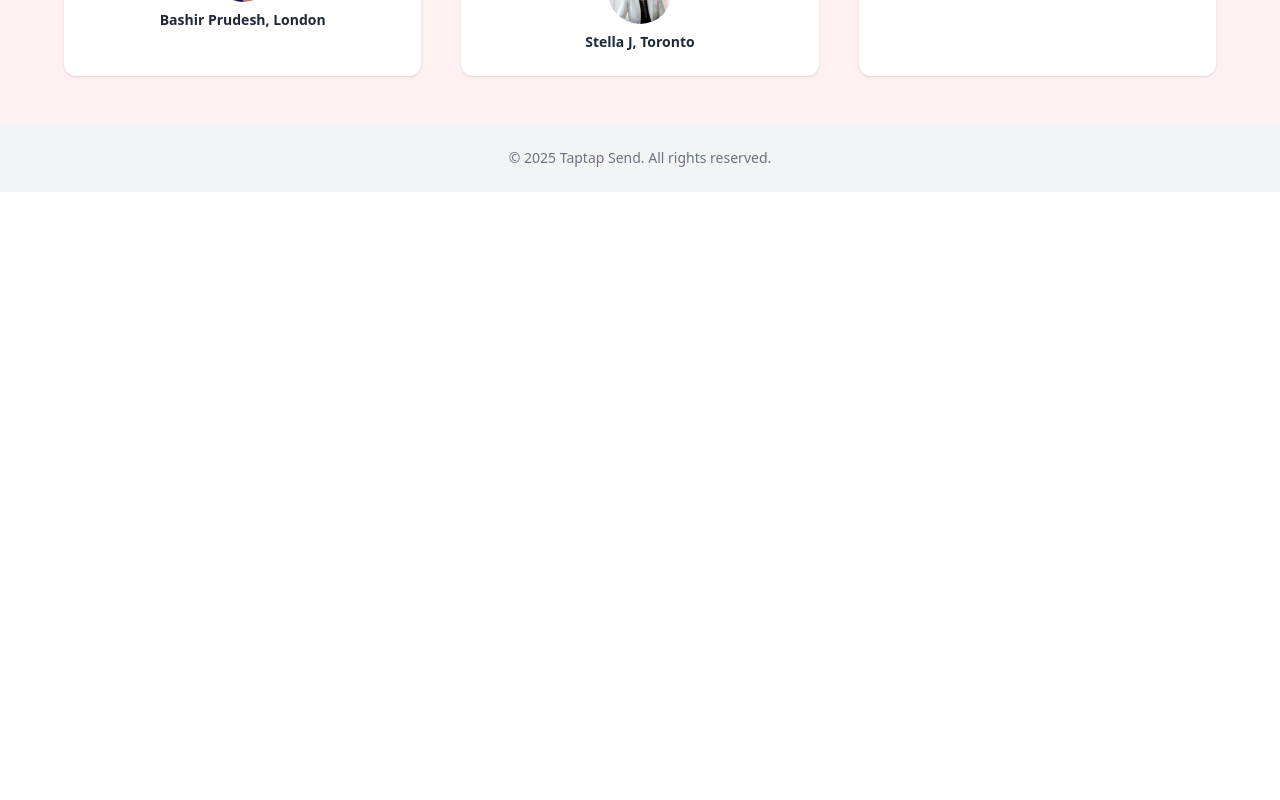
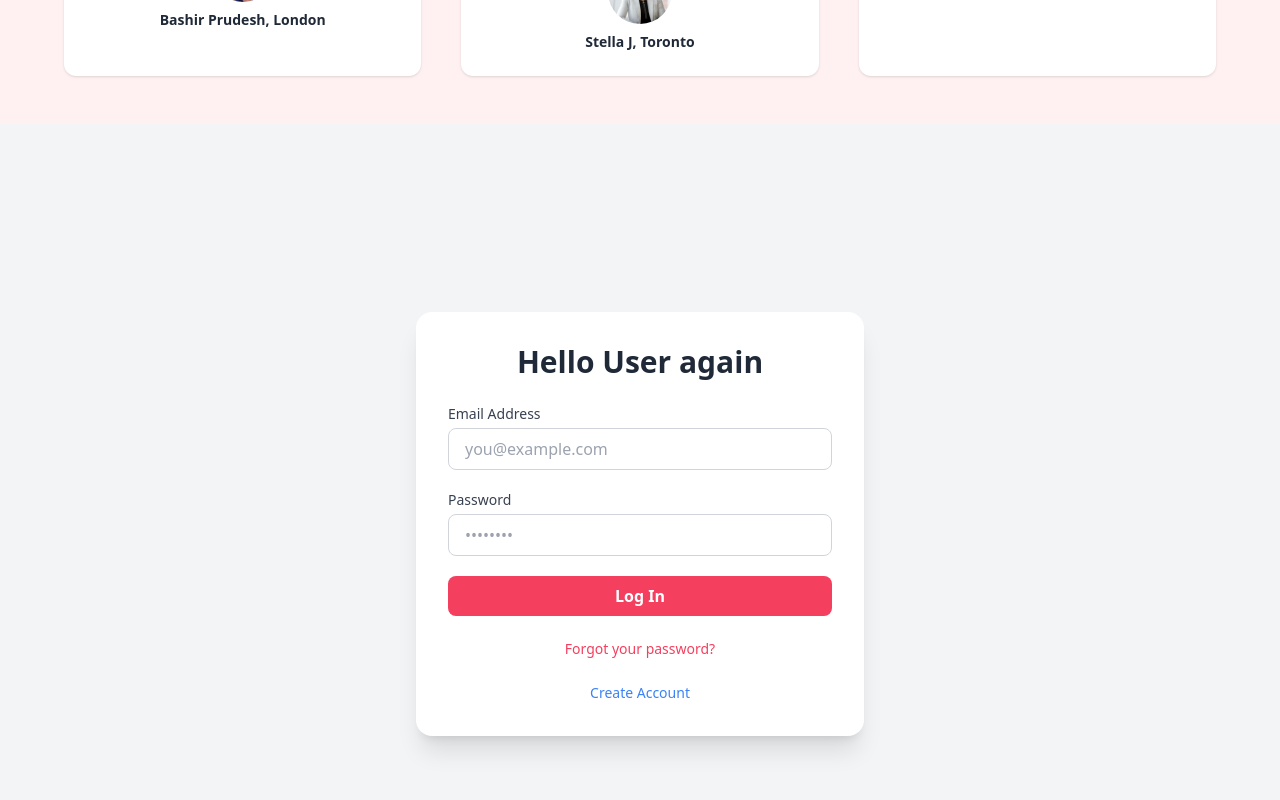
Before and after one commit to Willowusu/money-transfer, a React (Vite) app: page / in a window 1280 px wide. Shown: the part 2780-3580 px from the top of the page. Before the commit the page ends 2972 px from the top, so only its background shows below. Built offline with nearby package versions, Linux system fonts and the light colour scheme.

Commit message:
Worked on login screen

```diff
--- /dev/null
+++ b/src/components/Login.jsx
@@ -0,0 +1,71 @@
+import React from "react";
+
+const Login = () => {
+  return (
+    <section className="min-h-screen flex items-center justify-center bg-gray-100">
+      <div className="w-full max-w-md bg-white p-8 rounded-2xl shadow-xl">
+        <h2 className="text-3xl font-bold text-center text-gray-800 mb-6">
+          Hello User again
+        </h2>
+        <form className="space-y-5">
+          {/* Email */}
+          <div>
+            <label
+              htmlFor="email"
+              className="block text-sm text-left font-medium text-gray-700 "
+            >
+              Email Address
+            </label>
+            <input
+              type="email"
+              id="email"
+              placeholder="you@example.com"
+              className="mt-1 w-full px-4 py-2 border border-gray-300 rounded-lg focus:outline-none focus:ring-2 focus:ring-blue-500"
+              required
+            />
+          </div>
+
+          {/* Password */}
+          <div>
+            <label
+              htmlFor="password"
+              className="block text-sm text-left font-medium text-gray-700"
+            >
+              Password
+            </label>
+            <input
+              type="password"
+              id="password"
+              placeholder="••••••••"
+              className="mt-1 w-full px-4 py-2 border border-gray-300 rounded-lg focus:outline-none focus:ring-2 focus:ring-blue-500"
+              required
+            />
+          </div>
+
+          {/* Submit */}
+          <button
+            type="submit"
+            className="w-full bg-rose-500 hover:bg-rose-600 text-white font-semibold py-2 rounded-lg transition duration-200"
+          >
+            Log In
+          </button>
+
+          {/* Forgot Password */}
+          <div className="text-center mt-3">
+            <a href="#" className="text-sm text-rose-500 hover:underline">
+              Forgot your password?
+            </a>
+          </div>
+          {/* Forgot Password */}
+          <div className="text-center mt-3">
+            <a href="#" className="text-sm text-blue-500 hover:underline">
+              Create Account
+            </a>
+          </div>
+        </form>
+      </div>
+    </section>
+  );
+};
+
+export default Login;
--- a/src/pages/LandingPage.jsx
+++ b/src/pages/LandingPage.jsx
@@ -4,6 +4,7 @@ import HeroSection from "@/components/HeroSection";
 import RatesSection from "@/components/RatesSection";
 import MobileMoneySection from "@/components/MobileMoney";
 import TestimonialSection from "@/components/Testimonial";
+import Login from "@/components/Login";
 
 export default function LandingPage() {
   return (
@@ -12,6 +13,7 @@ export default function LandingPage() {
       <RatesSection />
       <MobileMoneySection />
       <TestimonialSection />
+      <Login />
     </Layout>
   );
 }
```
Lines whose indentation alone changed are shown as unchanged.
